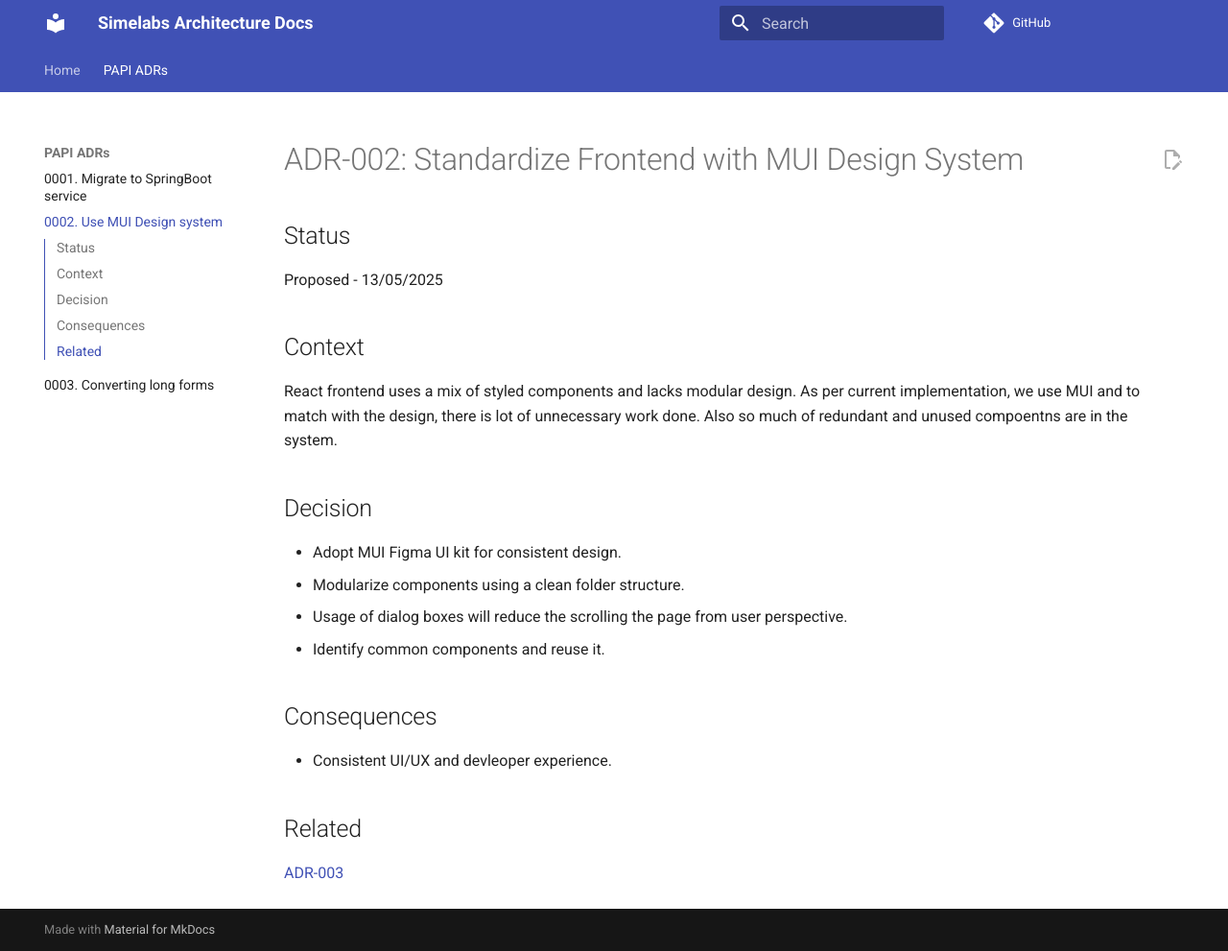
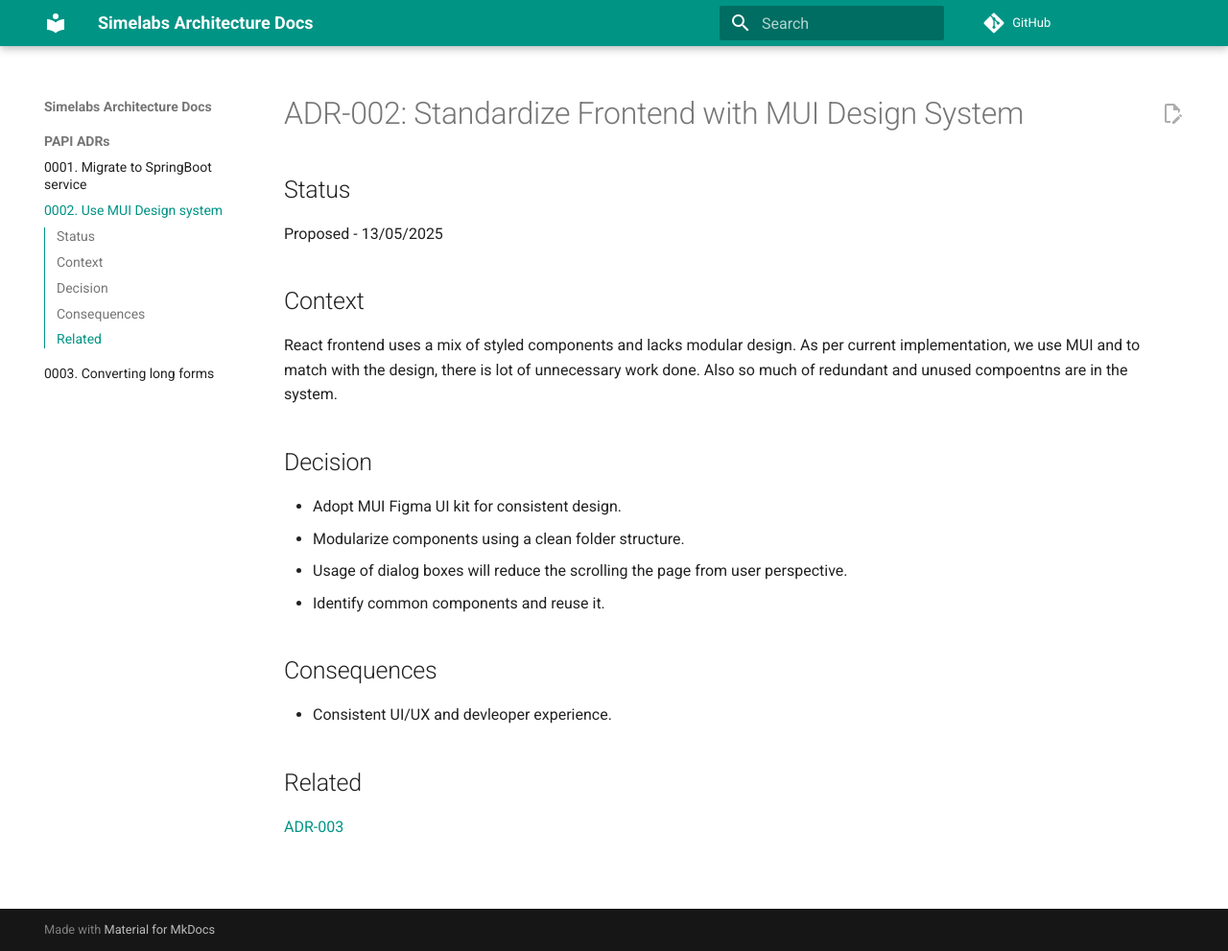
Before and after one commit to anoopsimelabs/architecture-docs, an MkDocs documentation site: the page built from docs/adr/0002-use-mui.md, in a window 1280 px wide and 991 px high. Shown: the whole window at 96% size. Built offline with MkDocs 1.6.1 and Material for MkDocs 9.7.7, drawn with Linux system fonts in a browser that asks for light colours; comment, search, counter and statistics services are not loaded.

Commit message:
Updated layout

```diff
--- a/mkdocs.yml
+++ b/mkdocs.yml
@@ -6,19 +6,20 @@
 
 theme:
   name: material
+  palette:
+    primary: teal
   features:
-    - navigation.tabs
     - navigation.sections
     - content.code.annotate
     - content.tabs.link
     - content.action.edit
     - toc.integrate
+    - navigation.top
     - navigation.expand
     - navigation.instant
     - navigation.tracking
 
 nav:
-  - Home: index.md
   - PAPI ADRs:
       - 0001. Migrate to SpringBoot service: adr/0001-migrate-to-springboot.md
       - 0002. Use MUI Design system: adr/0002-use-mui.md
```
